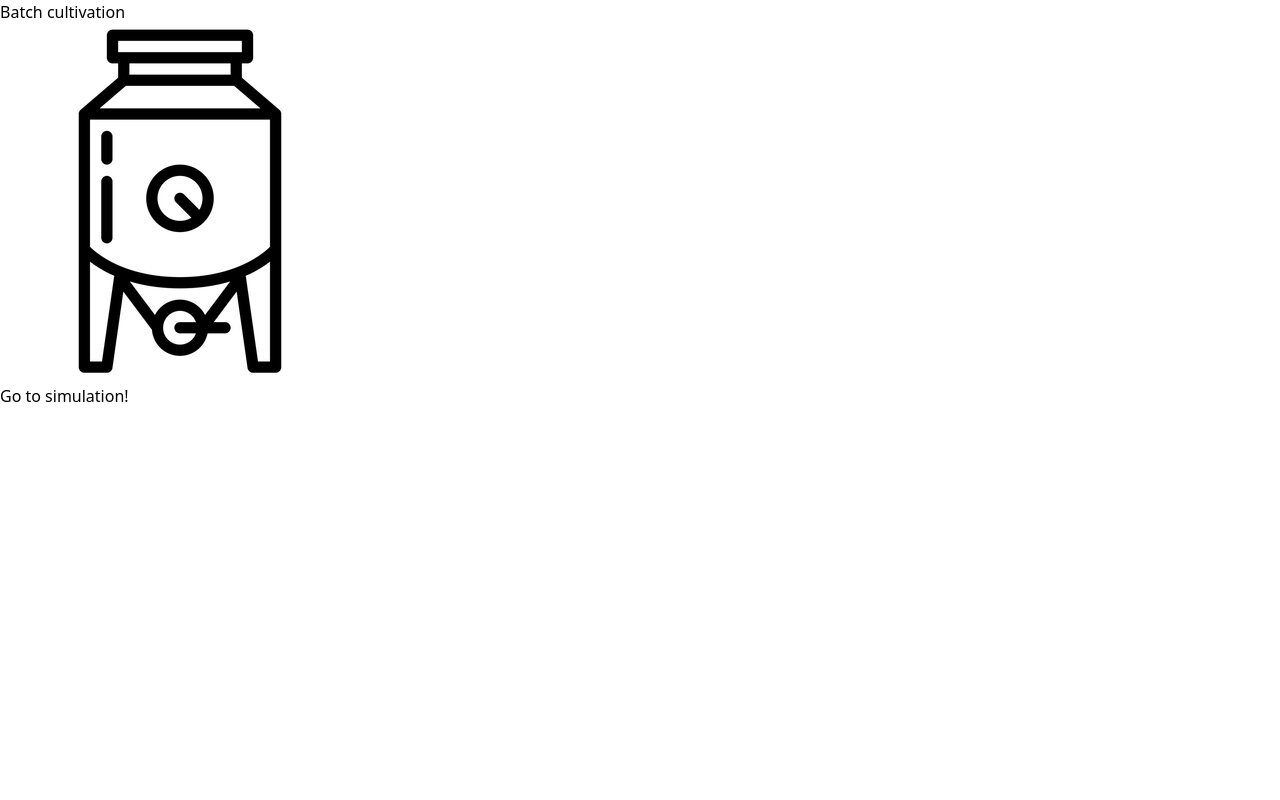
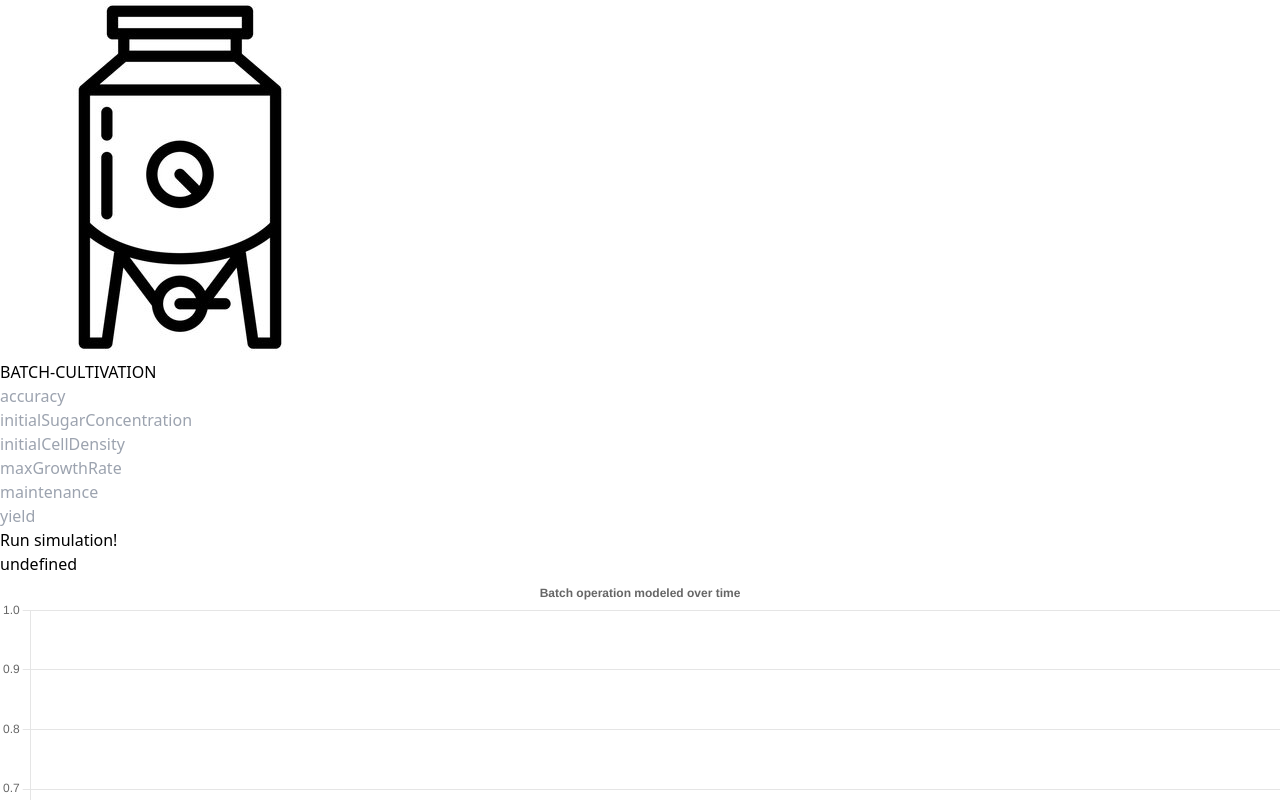
Before and after one commit to Svdakker/ip-sogyo, a React (Vite) app in the folder client/: page / in a window 1280 px wide. Shown: the top 800 px of the page. Built offline with nearby package versions, Linux system fonts and the light colour scheme.

Commit message:
User input is now used in simulation

```diff
--- a/client/src/components/Unit-Operations.tsx
+++ b/client/src/components/Unit-Operations.tsx
@@ -1,14 +1,30 @@
 interface UnitOperation {
-    name: string
+    requiredInput: string[]
     icon: string
 }
 
-export const UnitOperation = ({ name, icon }: UnitOperation) => {
+export const UnitOperation = ({ requiredInput, icon }: UnitOperation) => {
+
+    const listRequiredInput = () => {
+        return requiredInput.map(requirement => {
+            if (requirement == "batch-cultivation") {
+                return (
+                    <div key={requirement} id={requirement}>{requirement.toUpperCase()}</div>
+                )
+            } else {
+                return (
+                    <li key={requirement}>
+                        <input type="number" id={requirement} placeholder={requirement}/>
+                    </li>
+                )
+            }
+        })
+    }
 
     return (
         <>
-            <div>{name}</div>
             <img src={icon} alt={"image not found"}/>
+            <ul>{listRequiredInput()}</ul>
         </>
     )
 }
--- a/client/src/pages/App.tsx
+++ b/client/src/pages/App.tsx
@@ -1,14 +1,12 @@
 import React from 'react'
 import {Route, Routes} from "react-router-dom";
-import {Config} from "./Config.tsx";
 import {Simulation} from "./Simulation.tsx";
 
 export const App = () : React.JSX.Element =>  {
     return (
         <>
             <Routes>
-                <Route path={"/"} element={<Config/>}/>
-                <Route path={"/result"} element={<Simulation/>}/>
+                <Route path={"/"} element={<Simulation/>}/>
             </Routes>
         </>
     )
--- a/client/src/pages/Config.tsx
+++ /dev/null
@@ -1,13 +0,0 @@
-import {useNavigate} from "react-router-dom";
-import {UnitOperation} from "../components/Unit-Operations.tsx";
-import batch from "/src/assets/batch-cultivation.jpg"
-
-export const Config = () => {
-    const navigate = useNavigate()
-    return (
-        <>
-            <UnitOperation name={"Batch cultivation"} icon={batch}/>
-            <button onClick={() => navigate('/result')}>Go to simulation!</button>
-        </>
-    )
-}
--- a/client/src/pages/Simulation.tsx
+++ b/client/src/pages/Simulation.tsx
@@ -1,17 +1,32 @@
+import {UnitOperation} from "../components/Unit-Operations.tsx";
+import batch from "/src/assets/batch-cultivation.jpg"
+import {runSimulation} from "../services/api.tsx";
+import {BatchGraph} from "../components/BatchGraph.tsx";
 import {useState} from "react";
-import {runSimulation} from "../services/api.tsx";
-import {Output, isOutput} from "../Types.tsx";
-import {BatchGraph} from "../components/BatchGraph";
+import {isOutput, Output} from "../Types.tsx";
 import Chart from "chart.js/auto";
-import { CategoryScale } from "chart.js";
+import {CategoryScale} from "chart.js";
 
 Chart.register(CategoryScale);
 
 export const Simulation = () => {
     const [results, setResults] = useState<Output | null>(null)
 
+    const batchRequirements = ["batch-cultivation", "accuracy", "initialSugarConcentration", "initialCellDensity", "maxGrowthRate", "maintenance", "yield"]
+
+    const givenInput = () => { return {
+        operationType: document.getElementById(batchRequirements[0])?.innerText.toLowerCase(),
+        accuracy: (document.getElementById(batchRequirements[1]) as HTMLInputElement).value,
+        initialSugarConcentration: (document.getElementById(batchRequirements[2]) as HTMLInputElement).value,
+        initialCellDensity: (document.getElementById(batchRequirements[3]) as HTMLInputElement).value,
+        maxGrowthRate: (document.getElementById(batchRequirements[4]) as HTMLInputElement).value,
+        maintenance: (document.getElementById(batchRequirements[5]) as HTMLInputElement).value,
+        yield: (document.getElementById(batchRequirements[6]) as HTMLInputElement).value,
+    } }
+
     const fetchResult = async () => {
-        const result = await runSimulation()
+        const input = givenInput()
+        const result = await runSimulation(input)
         if(isOutput(result)) {
             setResults(result)
         }
@@ -19,9 +34,12 @@ export const Simulation = () => {
 
     return (
         <>
-            <button onClick={fetchResult}>Run!</button>
-            <div id="duration">{String(results?.duration)}</div>
-            <BatchGraph data={results?.model}/>
+            <UnitOperation requiredInput={batchRequirements} icon={batch}/>
+            <div id="results-container">
+                <button onClick={fetchResult}>Run simulation!</button>
+                <div id="duration">{String(results?.duration)}</div>
+                <BatchGraph data={results?.model}/>
+            </div>
         </>
     )
 }
--- a/client/src/services/api.tsx
+++ b/client/src/services/api.tsx
@@ -1,21 +1,13 @@
 import {Output} from "../Types.tsx";
 
-export async function runSimulation()  {
+export async function runSimulation(input: Object)  {
     const response: Response = await fetch("modelr/api/run", {
         method: 'POST',
         headers: {
             Accept: "application/json",
             "Content-Type": "application/json",
         },
-        body: JSON.stringify({
-            operationType: "batch-cultivation",
-            accuracy: 1.0,
-            initialSugarConcentration: 20,
-            initialCellDensity: 0.12,
-            maxGrowthRate: 0.27,
-            maintenance: 0.00703,
-            yield: 0.4,
-        }),
+        body: JSON.stringify(input),
     })
 
     if (response.ok) {
```
Also changed, not shown: 2 other files (tests, documents, lock files or other folders).
